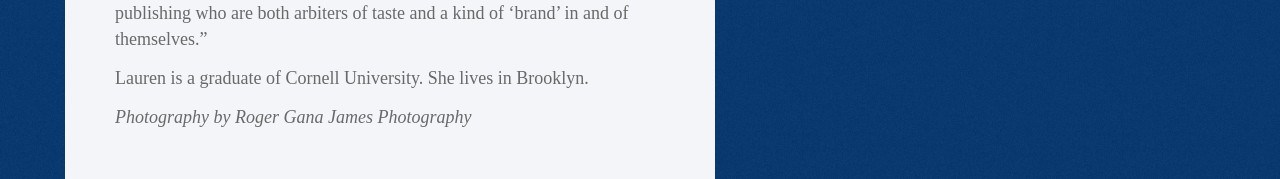
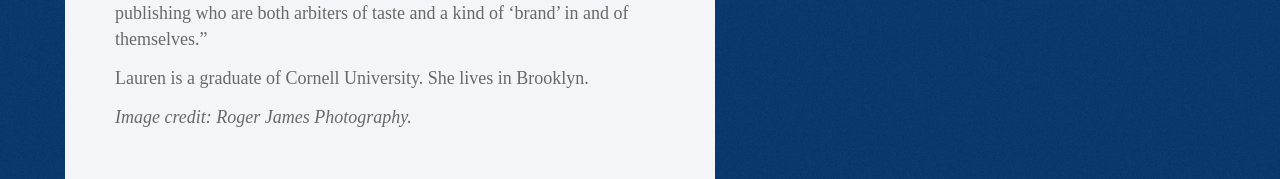
Before and after one commit to sonnetmedia/laurencerand.com, a Jekyll site: the page built from _pages/home.md, in a window 1280 px wide. Shown: the part 1261-1440 px from the top of the page. Built offline with Jekyll 4.4.1, drawn with Linux system fonts in a browser that asks for light colours.

Commit message:
Updated '/_pages/home.md' via CloudCannon

```diff
--- a/_pages/home.md
+++ b/_pages/home.md
@@ -12,4 +12,4 @@ Lauren has been called one of the “cultural gatekeepers in the literary world
 
 Lauren is a graduate of Cornell University. She lives in Brooklyn.
 
-*Photography by Roger Gana James Photography*
+*Image credit: Roger James Photography.*
```
